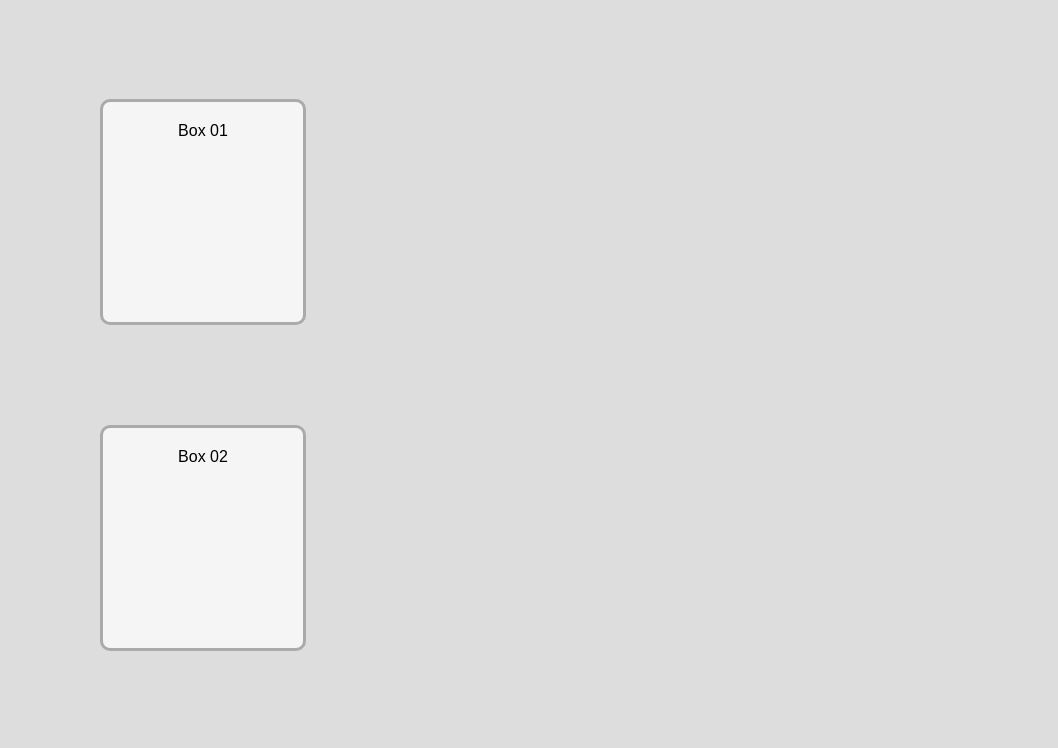
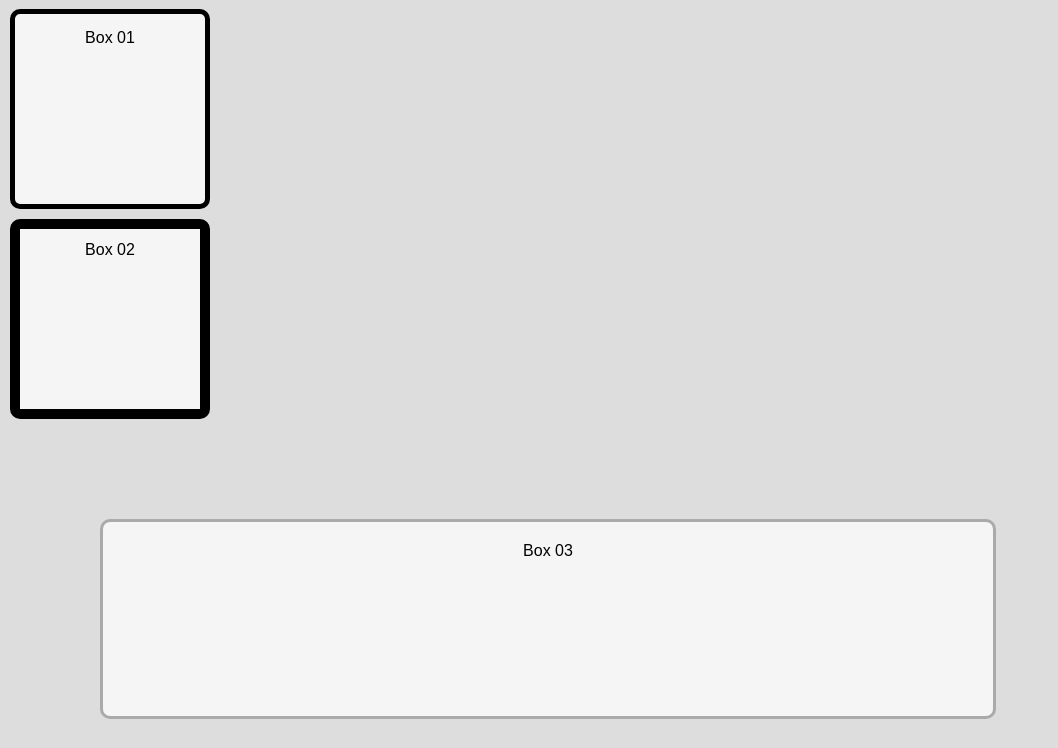
Before and after one commit to mlapeducacionit/pescar_desarrollo-web-avanzado-04, a website built with Vite: page 01.box-shadow-sombras/index.html in a window 1280 px wide. Shown: the part 40-788 px from the top of the page, without its empty margins (0-1058 px from the left). Built offline with nearby package versions, Linux system fonts and the light colour scheme.

Commit message:
repaso box-sizing

```diff
--- a/01.box-shadow-sombras/src/style.css
+++ b/01.box-shadow-sombras/src/style.css
@@ -20,14 +20,23 @@ body {
     border-radius: 10px; /* brs10 */
 }
 
+/* BOX SIZING va a estar aplicando sobre el padding (margen interno) y el border */
+/* Para lograr que un contenedor que tuviera padding y bordes midiera lo mismo que un contenedor que no los tuviera. Tenía que restar el padding y borde */
 .box--1 {
     box-sizing: content-box; /* content-box (valor por defecto) */
+    width: 160px; /* 200px - 15px - 15px - 5px - 5px = 160px */
+    height: 160px; /* 200px - 15px - 15px - 5px - 5px = 160px */
+    margin: 10px;
+    padding: 15px;
+    border: 5px solid black;
+}
+
+/* Es una IA que nos hace cuenta por nosotros */
+.box--2 {
+    box-sizing: border-box; /* content-box (valor por defecto) */
     width: 200px;
     height: 200px;
+    margin: 10px;
+    border: 10px solid black;
+    padding: 12px;
 }
-
-.box--2 {
-    box-sizing: content-box; /* content-box (valor por defecto) */
-    width: 200px;
-    height: 200px;
-}
```
